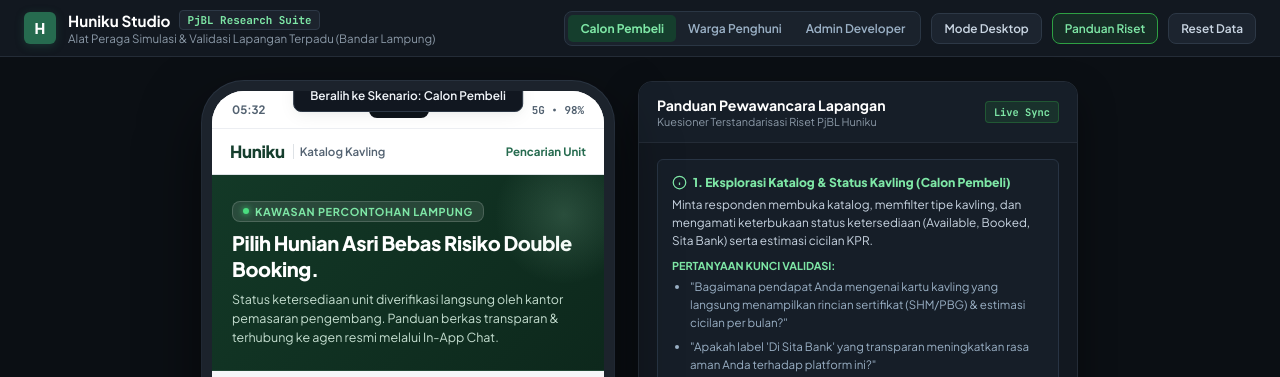
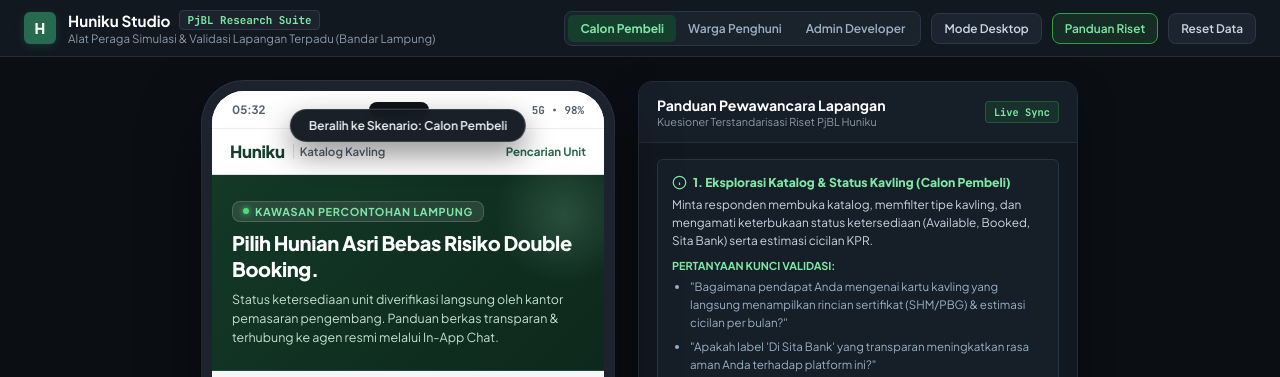
Before and after one commit to Keyion2478/Prototype-Huniku, a plain HTML site: page index.html in a window 1280 px wide. Both pictures are taken after a click on the button "Calon Pembeli". Shown: the top 377 px of the page. Drawn offline with Linux system fonts and the light colour scheme.

Commit message:
fix: set toast alert duration to 5s and ensure clean hide animation

```diff
--- a/css/main.css
+++ b/css/main.css
@@ -401,24 +401,35 @@
 /* TOAST */
 .system-toast-alert {
   position: absolute;
-  top: 48px;
+  top: 18px;
   left: 50%;
-  transform: translateX(-50%) translateY(-60px);
-  background: #111720;
+  transform: translateX(-50%) translateY(-24px);
+  opacity: 0;
+  visibility: hidden;
+  pointer-events: none;
+  background: rgba(17, 23, 32, 0.96);
+  backdrop-filter: blur(10px);
+  -webkit-backdrop-filter: blur(10px);
   color: #f1f5f9;
-  border: 1px solid #2d3846;
-  padding: 8px 16px;
-  border-radius: var(--radius-sm);
-  font-size: 0.74rem;
+  border: 1px solid rgba(255, 255, 255, 0.15);
+  padding: 8px 18px;
+  border-radius: 99px;
+  font-size: 0.75rem;
   font-weight: 600;
-  box-shadow: var(--shadow-card);
-  z-index: 200;
-  transition: transform 0.25s ease;
+  box-shadow: 0 12px 30px rgba(0, 0, 0, 0.45), 0 0 0 1px rgba(255, 255, 255, 0.08);
+  z-index: 999;
+  transition: opacity 0.35s ease, transform 0.35s cubic-bezier(0.16, 1, 0.3, 1), visibility 0.35s ease;
   white-space: nowrap;
-  pointer-events: none;
+  max-width: 90%;
+  text-overflow: ellipsis;
+  overflow: hidden;
+  cursor: pointer;
 }
 
 .system-toast-alert.is-shown {
+  opacity: 1;
+  visibility: visible;
+  pointer-events: auto;
   transform: translateX(-50%) translateY(0);
 }
 
--- a/js/app.js
+++ b/js/app.js
@@ -138,8 +138,24 @@
     const txt = document.getElementById("systemToastText");
     if (toast && txt) {
       txt.innerText = msg;
+
+      // Hapus timeout sebelumnya jika ada yang sedang berjalan
+      if (this.toastTimeout) {
+        clearTimeout(this.toastTimeout);
+      }
+
       toast.classList.add("is-shown");
-      setTimeout(() => toast.classList.remove("is-shown"), 2200);
+
+      // Jeda waktu 5 detik (5000ms) sebelum notifikasi menghilang
+      this.toastTimeout = setTimeout(() => {
+        toast.classList.remove("is-shown");
+      }, 5000);
+
+      // Klik langsung untuk menutup tanpa menunggu 5 detik
+      toast.onclick = () => {
+        toast.classList.remove("is-shown");
+        if (this.toastTimeout) clearTimeout(this.toastTimeout);
+      };
     }
   }
 
```
